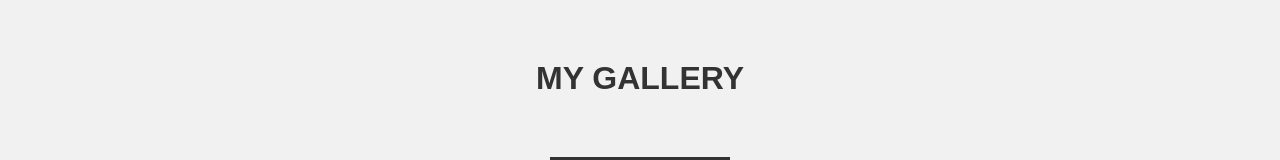
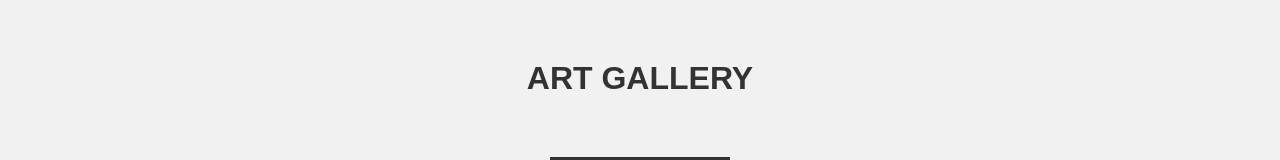
Before and after one commit to ashleycodes920/gallery-front, a plain HTML site: page index.html in a window 1280 px wide. Shown: the top 160 px of the page. Drawn offline with nearby package versions, Linux system fonts and the light colour scheme.

Commit message:
Update index.html

```diff
--- a/index.html
+++ b/index.html
@@ -14,7 +14,7 @@
 
     <div class="gallery-section">
         <div class="inner-width">
-        <h1>My Gallery</h1>
+        <h1>Art Gallery</h1>
         <div class="border"></div>
         <div class="gallery">
        <!-- add own images below and name 1.png - 8.png-->
```
